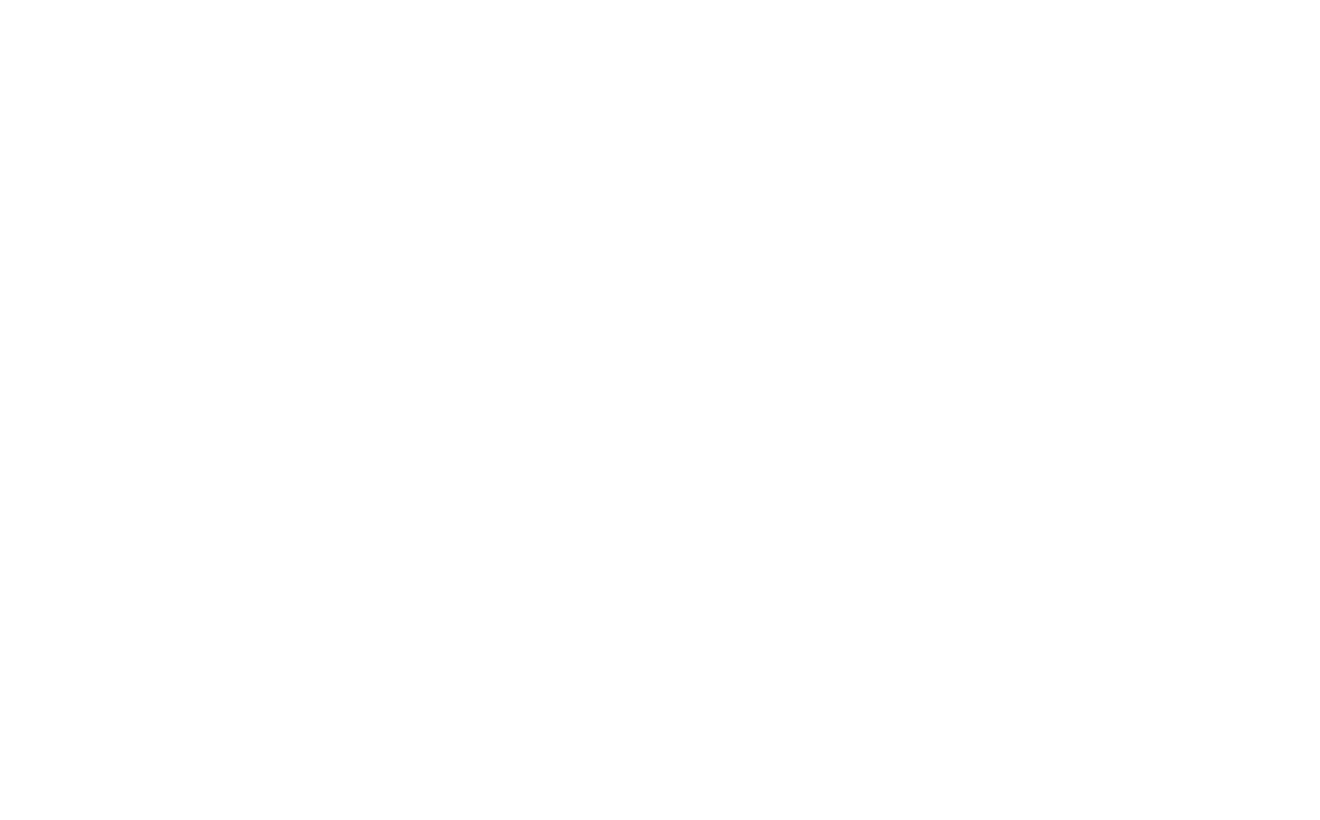
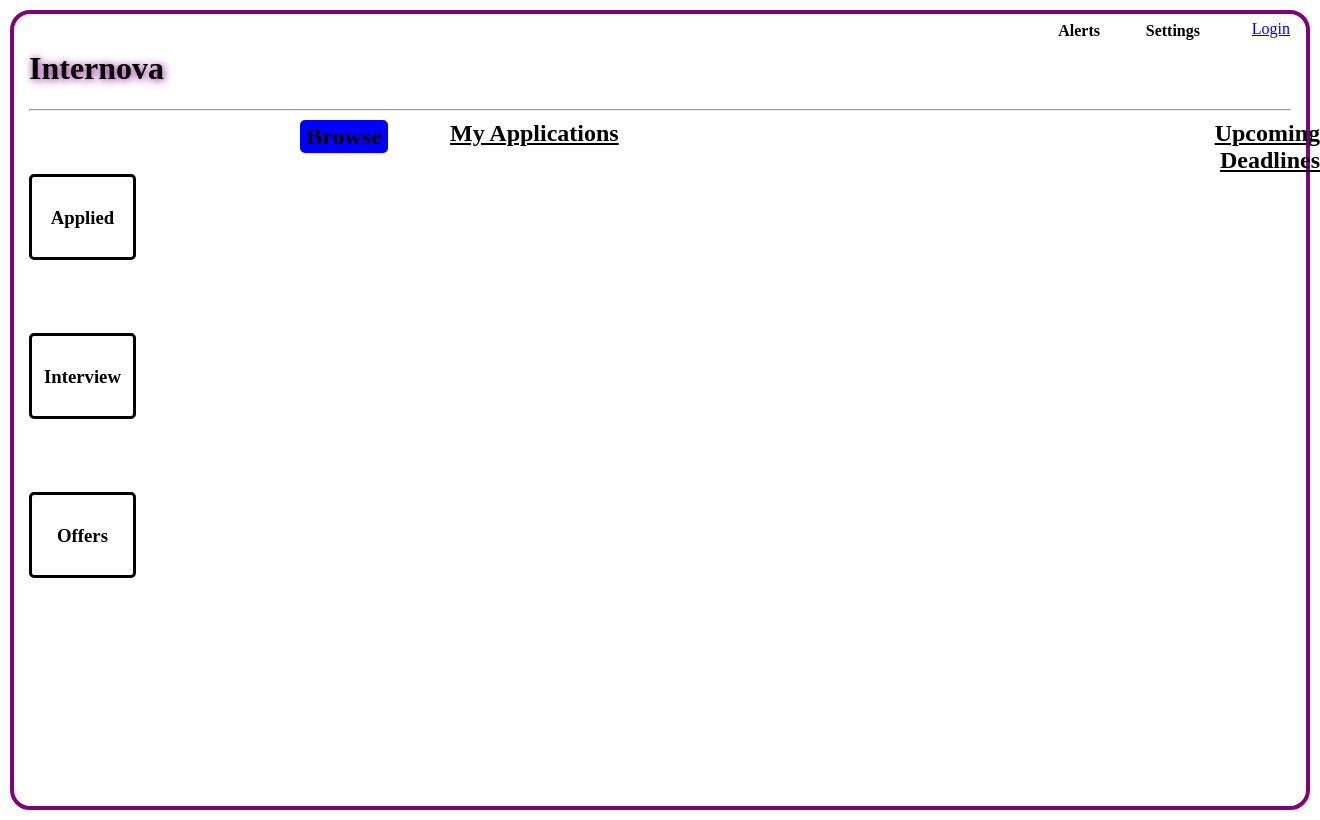
Before and after one commit to Michael6996/Senior-Group-Project, a Flask app: page / in a window 1320 px wide. Before the commit the page is empty. Run offline with Flask 3, Linux system fonts and the light colour scheme; data that the repository does not hold is empty.

Commit message:
Connect frontend HTML CSS and JavaScript to Flask

```diff
--- /dev/null
+++ b/static/InternovaCSS.css
@@ -0,0 +1,84 @@
+body {
+    background-color: white;
+	border: 4px solid purple;
+	border-radius: 20px;
+	min-height: 100vh;
+	margin: 10px;
+    box-sizing: border-box;
+	padding: 15px;
+}
+.internova{
+	text-shadow: 1px 1px 8px purple;
+}
+.login-link{
+	text-align: right;
+	position: absolute;
+    top: 20px;
+    right: 30px;
+}
+.settings{
+	text-align: right;
+	position: absolute;
+	top: 1px;
+	right: 120px;
+}
+.alerts{
+	text-align: right;
+	position: absolute;
+	top: 1px;
+	right: 220px;
+}
+.browse{
+	text-align: left;
+	position: absolute;
+	left: 300px;
+	top: 100px;
+	border-style: solid;
+	background-color: blue;
+	border-color: blue;
+	padding-left: 3px;
+	padding-right: 3px;
+	border-radius: 5px;
+}
+.myapplications{
+	text-align: left;
+	position: absolute;
+	left: 450px;
+	top: 100px;
+}
+.deadlines{
+	text-align: right;
+	position: absolute;
+	left: 1200px;
+	top: 100px;
+}
+.login{
+	text-align: right;
+}
+.applied{
+	text-align: center;
+	border-style: solid;
+	border-width: 3px;
+	height: 50px;
+	width: 8%;
+	padding-top: 30px;
+	border-radius: 5px;
+}
+.interview{
+	text-align: center;
+	border-style: solid;
+	border-width: 3px;
+	height: 50px;
+	width: 8%;
+	padding-top: 30px;
+	border-radius: 5px;
+}
+.offers{
+	text-align: center;
+	border-style: solid;
+	border-width: 3px;
+	height: 50px;
+	width: 8%;
+	padding-top: 30px;
+	border-radius: 5px;
+}
--- /dev/null
+++ b/static/script.js
@@ -0,0 +1,21 @@
+//below code will get internships from the Flask backend
+async function loadInternships() {
+    try {
+        const response = await fetch("/api/internships");
+
+        if (!response.ok) {
+            throw new Error("Failed to load internships");
+        }
+
+        const internships = await response.json();
+
+        // for now, display the internships in the browser console
+        console.log("Internships from database:", internships);
+
+    } catch (error) {
+        console.error("Error loading internships:", error);
+    }
+}
+
+// run when the webpage finishes loading
+document.addEventListener("DOMContentLoaded", loadInternships);
--- a/templates/index.html
+++ b/templates/index.html
@@ -1,3 +1,61 @@
+<!DOCTYPE html>
+<html lang="en">
 
-    <!-- Main dashboard evenetually -
-     Need to replace with actual designs later -->
+
+<head>
+<meta charset="UTF-8">
+<title>Internova</title>
+<link rel="stylesheet" href="{{ url_for('static', filename='InternovaCSS.css') }}">
+<!--add border around whole page-->
+<!--Add search bar-->
+
+</head>
+
+<body>
+<h1 class="internova">Internova</h1>
+<a href="login.html" class="login-link">Login</a>
+<h4 class="settings">Settings</h4>
+<h4 class="alerts">Alerts</h4>
+<hr>
+
+
+<h2 class="browse">Browse</h2> <!-- box around this with button to next page, left placement under search bar-->
+
+<h2 class="myapplications"><ins>My Applications</ins></h2> <!-- Underline link, next to browse-->
+
+<!--Show available internships under browse/applications-->
+
+
+<h2 class="deadlines"><ins>Upcoming Deadlines</ins></h2>
+<!-- Underline, deadline list under it, very right placement-->
+<!--sync to calender-->
+
+<!--add calender under deadlines part-->
+
+<!--make all in boxes, under title, far left-->
+<br>
+<br>
+
+
+<h3 class="applied">Applied</h3>
+<br>
+<br>
+
+
+
+
+
+<h3 class="interview">Interview</h3>
+<br>
+<br>
+
+
+
+
+
+<h3 class="offers">Offers</h3>
+
+<script src="{{ url_for('static', filename='script.js') }}"></script>
+
+</body>
+</html>
```
